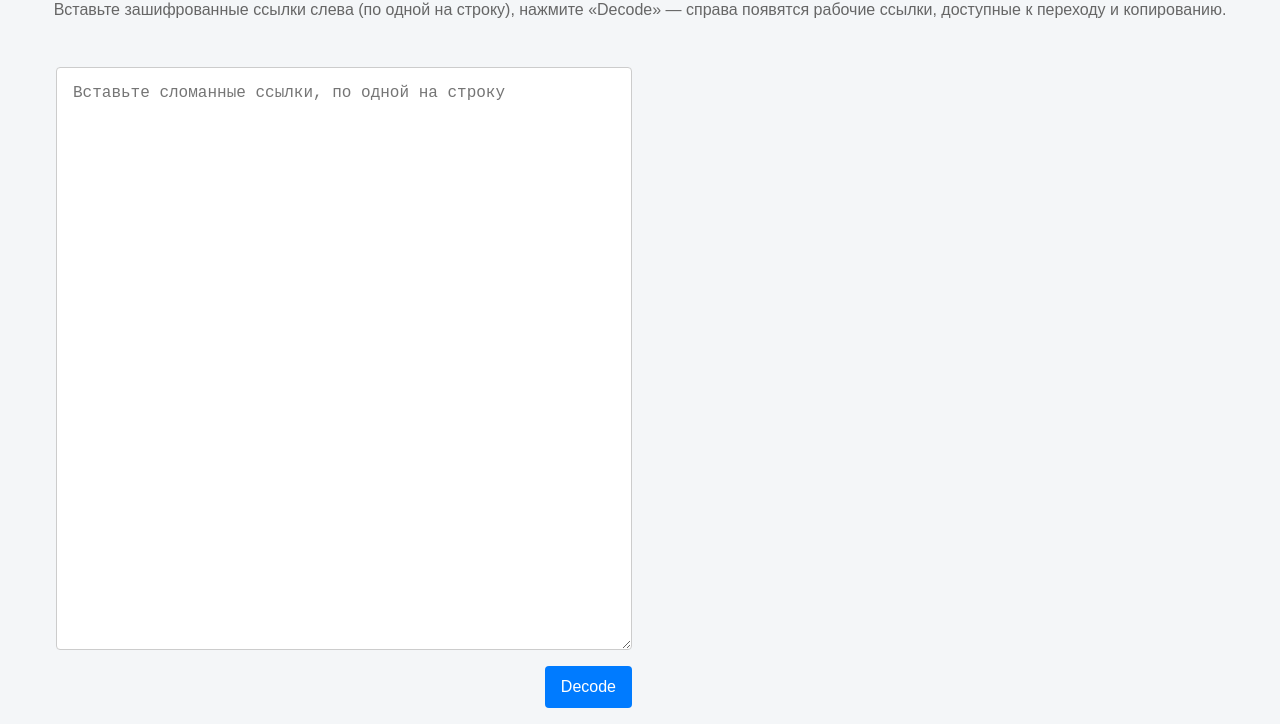
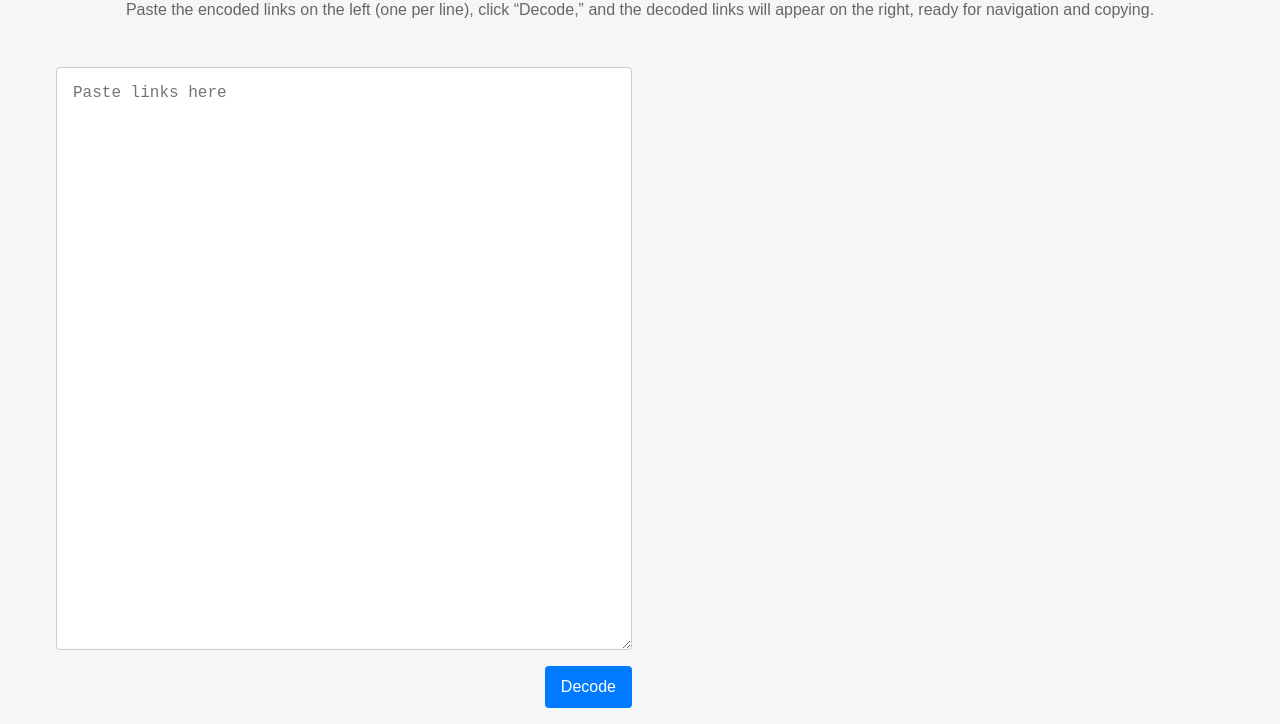
Before and after one commit to Uncle-Dandry/Link-Decoder, a website with bundled scripts: page src/index.html in a window 1280 px wide. Shown: the part 76-800 px from the top of the page. Built offline with nearby package versions, Linux system fonts and the light colour scheme.

Commit message:
use english

```diff
--- a/src/index.html
+++ b/src/index.html
@@ -19,10 +19,10 @@
       </h1>
 
       <p>
-        Вставьте зашифрованные ссылки слева (по одной на строку), нажмите «Decode» — справа появятся рабочие ссылки, доступные к переходу и копированию.
+        Paste the encoded links on the left (one per line), click “Decode,” and the decoded links will appear on the right, ready for navigation and copying.
       </p>
 
-      <button id="theme-toggle" aria-label="Переключить тему">
+      <button id="theme-toggle" aria-label="Toggle theme">
         <svg width="24" height="24" viewBox="0 0 24 24" fill="none" stroke="currentColor" stroke-width="2" stroke-linecap="round" stroke-linejoin="round">
           <circle cx="12" cy="12" r="5"></circle>
           <line x1="12" y1="1" x2="12" y2="3"></line>
@@ -39,7 +39,7 @@
 
     <main>
       <section class="input-section">
-        <textarea id="input-area" placeholder="Вставьте сломанные ссылки, по одной на строку"></textarea>
+        <textarea id="input-area" placeholder="Paste links here"></textarea>
         <button id="decode-btn">Decode</button>
       </section>
 
```
